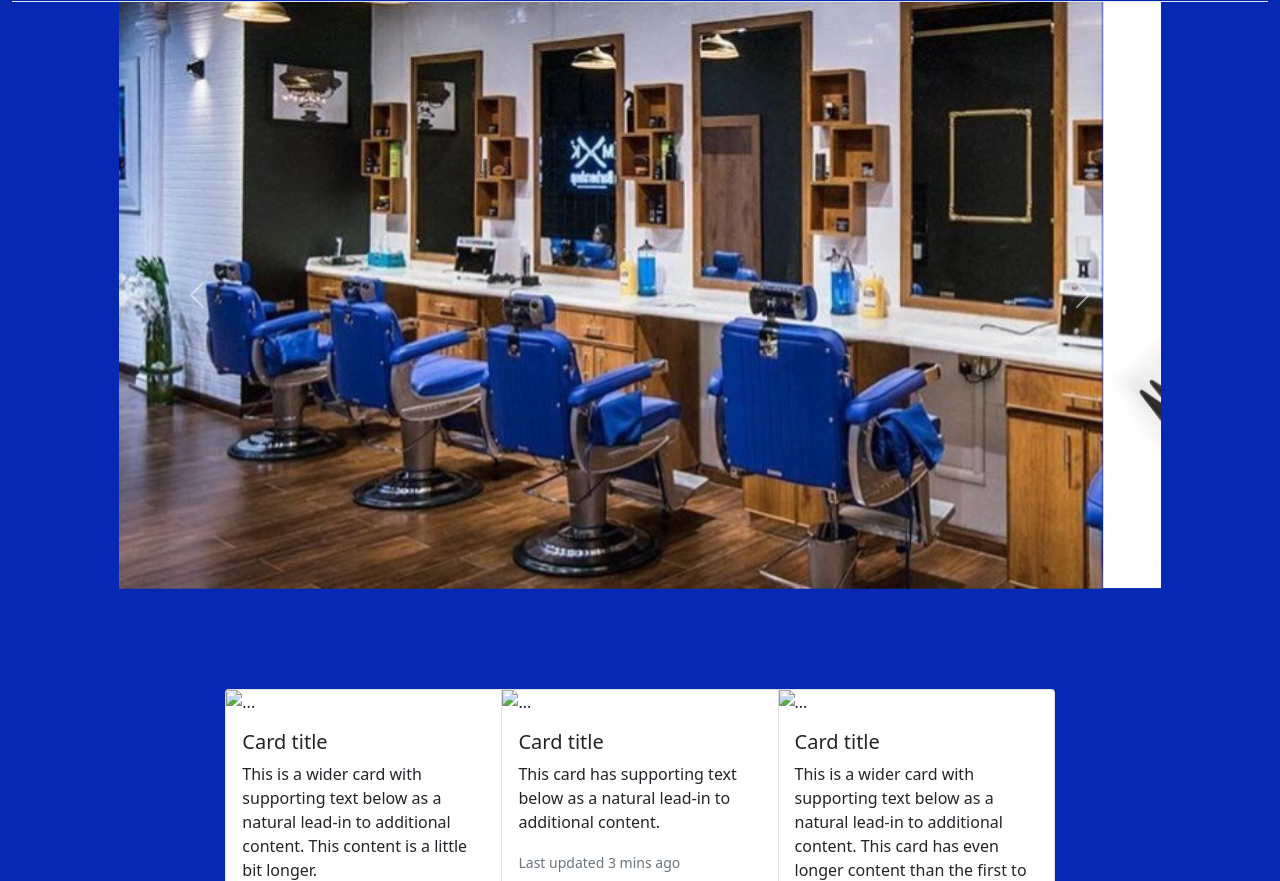
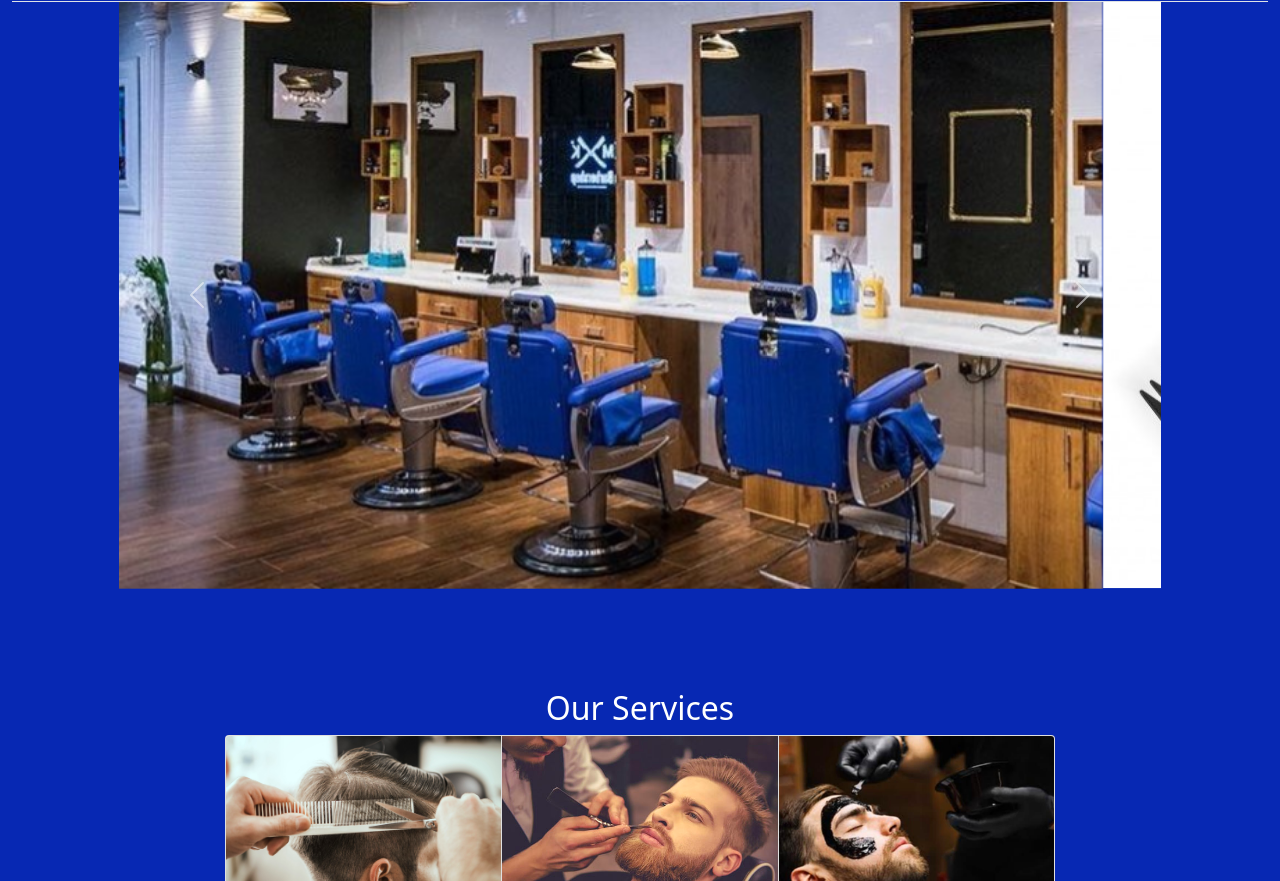
Before and after one commit to marjuly/client-project2021, a website: page index.html in a window 1280 px wide. Shown: the part 71-952 px from the top of the page. Drawn offline with nearby package versions, Linux system fonts and the light colour scheme.

Commit message:
service cards

```diff
--- a/css/style.css
+++ b/css/style.css
@@ -10,3 +10,11 @@ nav {
 .navbar-brand {
   font-size: 30px;
 }
+h2 {
+  color: white;
+  text-align: center;
+}
+
+.card-img-top {
+  filter: saturate(1.2);
+}
--- a/index.html
+++ b/index.html
@@ -135,7 +135,9 @@
 
       <div class="row">
         <div class="col-4"></div>
-        <div class="col-4"></div>
+        <div class="col-4">
+          <h2>Our Services</h2>
+        </div>
         <div class="col-4"></div>
       </div>
 
@@ -144,9 +146,9 @@
         <div class="col-8">
           <div class="card-group">
             <div class="card">
-              <img src="..." class="card-img-top" alt="..." />
+              <img src="img/cards/haircut.jpg" class="card-img-top" alt="..." />
               <div class="card-body">
-                <h5 class="card-title">Card title</h5>
+                <h5 class="card-title">Hair Cut</h5>
                 <p class="card-text">
                   This is a wider card with supporting text below as a natural
                   lead-in to additional content. This content is a little bit
@@ -158,9 +160,9 @@
               </div>
             </div>
             <div class="card">
-              <img src="..." class="card-img-top" alt="..." />
+              <img src="img/cards/trimb.jpg" class="card-img-top" alt="..." />
               <div class="card-body">
-                <h5 class="card-title">Card title</h5>
+                <h5 class="card-title">Beard Trim</h5>
                 <p class="card-text">
                   This card has supporting text below as a natural lead-in to
                   additional content.
@@ -171,9 +173,9 @@
               </div>
             </div>
             <div class="card">
-              <img src="..." class="card-img-top" alt="..." />
+              <img src="img/cards/facial.jpg" class="card-img-top" alt="..." />
               <div class="card-body">
-                <h5 class="card-title">Card title</h5>
+                <h5 class="card-title">Charcoal Facial</h5>
                 <p class="card-text">
                   This is a wider card with supporting text below as a natural
                   lead-in to additional content. This card has even longer
```
Also changed, not shown: img/cards/facial.jpg (added), img/cards/haircut.jpg (added), img/cards/trimb.jpg (added).
